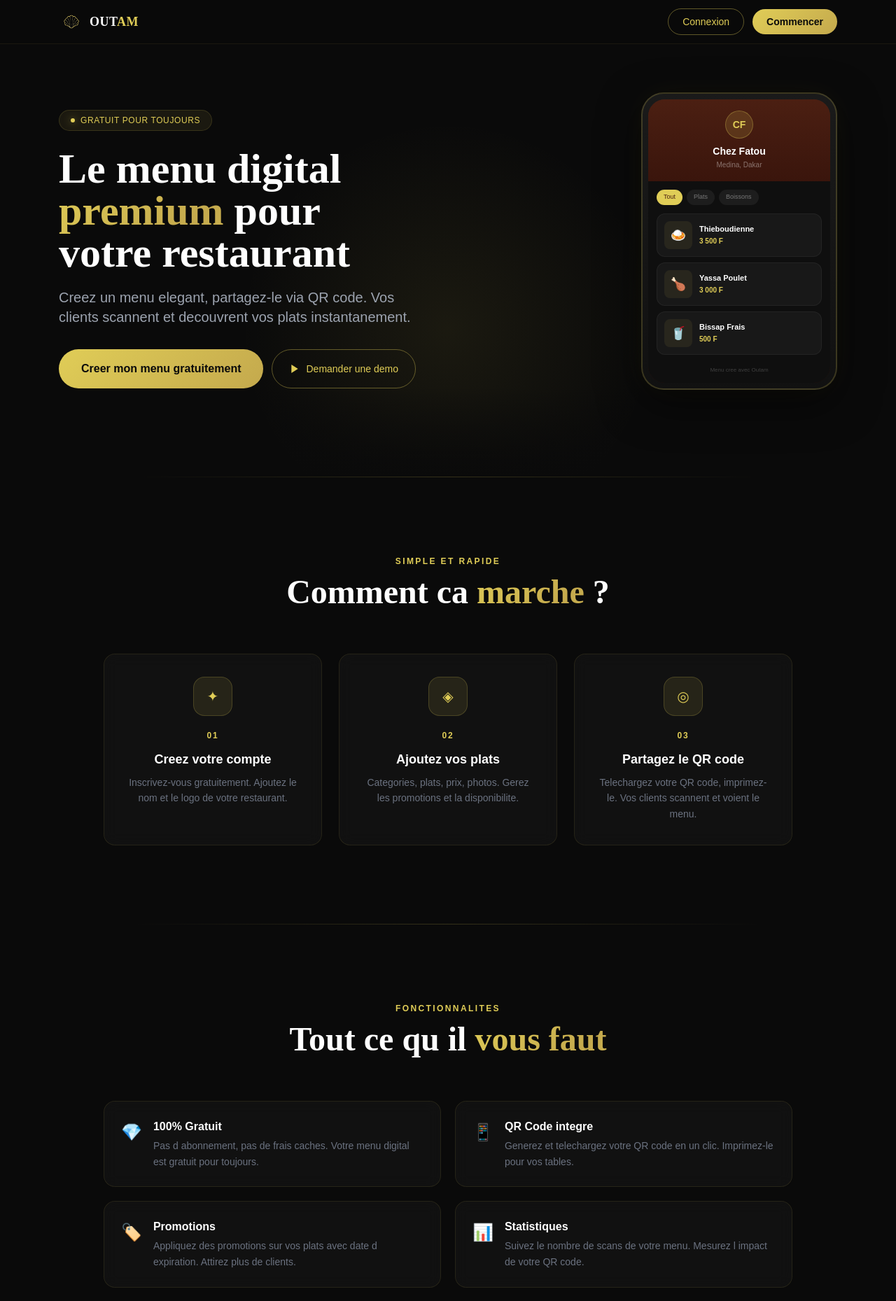
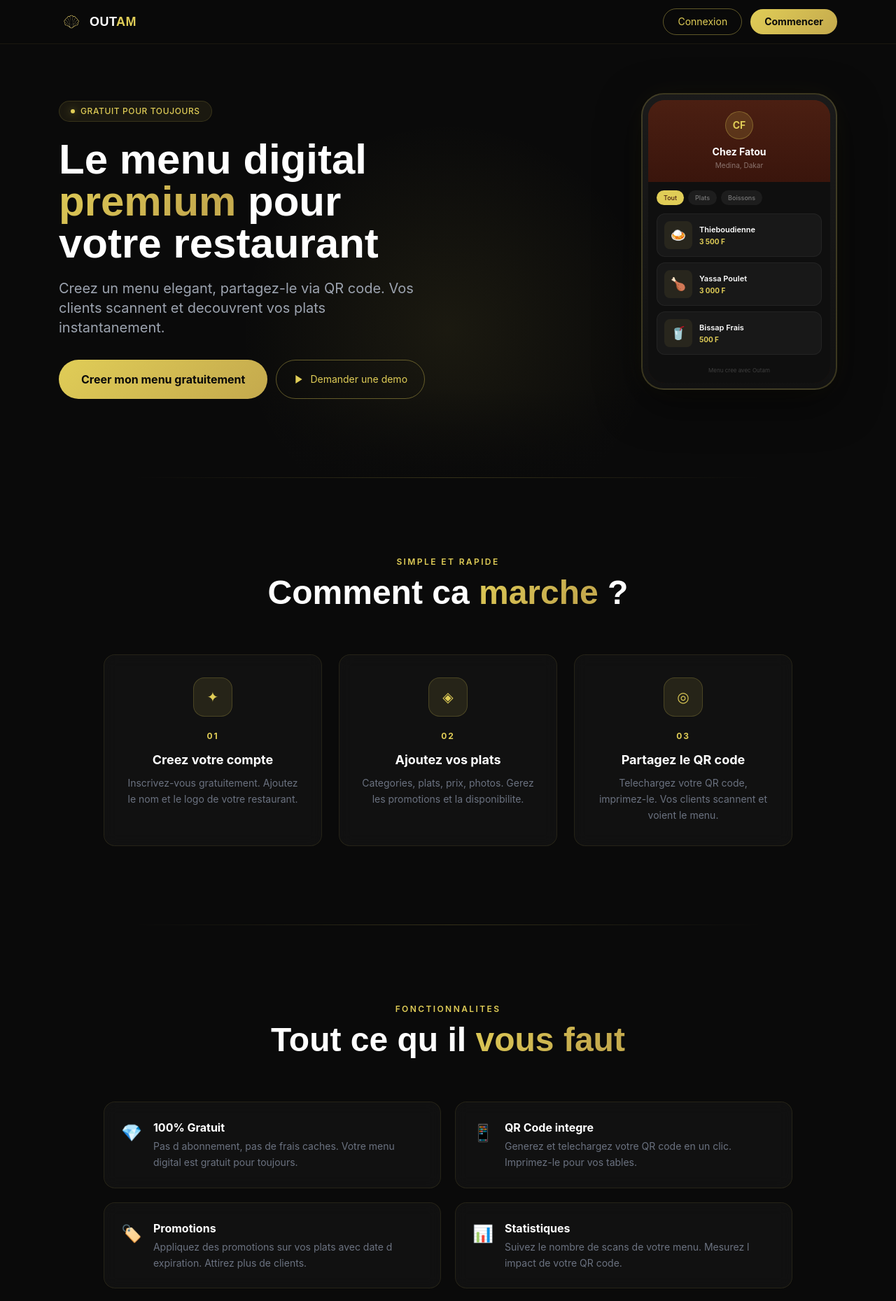
Before and after one commit to Bixen221/OUTAM, a Next.js app: page / in a window 1280 px wide. Shown: the top 1859 px of the page at 70% size. Built offline with nearby package versions, Linux system fonts and the light colour scheme.

Commit message:
Switch fonts to Inter + Montserrat

```diff
--- a/src/app/admin/analytics/page.tsx
+++ b/src/app/admin/analytics/page.tsx
@@ -85,7 +85,7 @@ export default function AdminAnalytics() {
       <div className="max-w-6xl mx-auto px-4 py-6">
         <div className="flex items-center justify-between mb-6">
           <div>
-            <h1 className="text-2xl font-bold" style={{ fontFamily: "'Playfair Display', serif" }}>Analytics globales</h1>
+            <h1 className="text-2xl font-bold" style={{ fontFamily: "'Montserrat', sans-serif" }}>Analytics globales</h1>
             <p className="text-gray-400 text-sm mt-0.5">Statistiques de toute la plateforme Outam</p>
           </div>
           <select value={period} onChange={(e) => setPeriod(e.target.value)} className="bg-white border border-gray-200 rounded-xl px-4 py-2 text-sm outline-none">
--- a/src/app/dashboard/analytics/page.tsx
+++ b/src/app/dashboard/analytics/page.tsx
@@ -81,7 +81,7 @@ export default function Analytics() {
         <div className="max-w-6xl mx-auto px-4 py-3 flex items-center justify-between">
           <Link href="/" className="flex items-center gap-2">
             <img src="/icon.png" alt="Outam" className="h-9 w-auto" />
-            <span className="font-bold text-lg tracking-wide hidden sm:inline" style={{ fontFamily: "'Playfair Display', serif" }}>OUT<span style={{ color: '#E0CD57' }}>AM</span></span>
+            <span className="font-bold text-lg tracking-wide hidden sm:inline" style={{ fontFamily: "'Montserrat', sans-serif" }}>OUT<span style={{ color: '#E0CD57' }}>AM</span></span>
           </Link>
           <div className="flex items-center gap-1 bg-gray-100 rounded-full p-1">
             <Link href="/dashboard" className="px-4 py-1.5 rounded-full text-xs font-medium text-gray-500 hover:text-gray-900 transition-colors">Menu</Link>
@@ -94,7 +94,7 @@ export default function Analytics() {
       <div className="max-w-6xl mx-auto px-4 py-6">
         <div className="flex items-center justify-between mb-6">
           <div>
-            <h1 className="text-2xl font-bold" style={{ fontFamily: "'Playfair Display', serif" }}>Analytics</h1>
+            <h1 className="text-2xl font-bold" style={{ fontFamily: "'Montserrat', sans-serif" }}>Analytics</h1>
             <p className="text-gray-400 text-sm mt-0.5">{restaurant?.name} — Statistiques de votre menu</p>
           </div>
           <select value={period} onChange={(e) => setPeriod(e.target.value)} className="bg-white border border-gray-200 rounded-xl px-4 py-2 text-sm outline-none focus:border-gray-400">
--- a/src/app/globals.css
+++ b/src/app/globals.css
@@ -2,10 +2,10 @@
 @tailwind components;
 @tailwind utilities;
 
-@import url('https://fonts.googleapis.com/css2?family=Outfit:wght@300;400;500;600;700;800&family=Playfair+Display:ital,wght@0,500;0,700;1,400&display=swap');
+@import url('https://fonts.googleapis.com/css2?family=Inter:wght@300;400;500;600;700;800&family=Montserrat:wght@400;500;600;700;800;900&display=swap');
 
 body {
-  font-family: 'Outfit', sans-serif;
+  font-family: 'Inter', sans-serif;
   background: #FAFAF8;
   color: #1A1917;
 }
--- a/src/app/page.tsx
+++ b/src/app/page.tsx
@@ -17,7 +17,7 @@ export default function Home() {
   }
 
   return (
-    <div className="min-h-screen bg-[#0A0A0A] text-white" style={{ fontFamily: "'Outfit', sans-serif" }}>
+    <div className="min-h-screen bg-[#0A0A0A] text-white" style={{ fontFamily: "'Inter', sans-serif" }}>
       <style jsx global>{`
         @keyframes fadeUp { from { opacity: 0; transform: translateY(30px); } to { opacity: 1; transform: translateY(0); } }
         @keyframes shimmer { 0% { background-position: -200% center; } 100% { background-position: 200% center; } }
@@ -54,7 +54,7 @@ export default function Home() {
         <div className="max-w-6xl mx-auto px-5 py-3 flex items-center justify-between">
           <Link href="/" className="flex items-center gap-2 flex-shrink-0">
             <img src="/icon.png" alt="Outam" className="h-9 w-auto" />
-            <span className="font-bold text-lg tracking-wide hidden sm:block" style={{ fontFamily: "'Playfair Display', serif" }}>OUT<span className="gold-text">AM</span></span>
+            <span className="font-bold text-lg tracking-wide hidden sm:block" style={{ fontFamily: "'Montserrat', sans-serif" }}>OUT<span className="gold-text">AM</span></span>
           </Link>
           <div className="flex items-center gap-3">
             <Link href="/auth/login" className="btn-outline rounded-full px-5 py-2 text-sm">Connexion</Link>
@@ -78,7 +78,7 @@ export default function Home() {
                   <span className="text-xs gold-text font-medium tracking-wider uppercase">Gratuit pour toujours</span>
                 </div>
               </div>
-              <h1 className={`text-4xl md:text-6xl font-bold leading-[1.1] mb-5 ${visible ? 'fade-up fade-up-d2' : 'opacity-0'}`} style={{ fontFamily: "'Playfair Display', serif" }}>
+              <h1 className={`text-4xl md:text-6xl font-bold leading-[1.1] mb-5 ${visible ? 'fade-up fade-up-d2' : 'opacity-0'}`} style={{ fontFamily: "'Montserrat', sans-serif" }}>
                 Le menu digital<br />
                 <span className="gold-gradient">premium</span> pour<br />
                 votre restaurant
@@ -141,7 +141,7 @@ export default function Home() {
         <div className="max-w-5xl mx-auto px-5">
           <div className="text-center mb-16">
             <p className="text-xs gold-text font-semibold tracking-[0.2em] uppercase mb-3">Simple et rapide</p>
-            <h2 className="text-3xl md:text-5xl font-bold" style={{ fontFamily: "'Playfair Display', serif" }}>Comment ca <span className="gold-gradient">marche</span> ?</h2>
+            <h2 className="text-3xl md:text-5xl font-bold" style={{ fontFamily: "'Montserrat', sans-serif" }}>Comment ca <span className="gold-gradient">marche</span> ?</h2>
           </div>
           <div className="grid md:grid-cols-3 gap-6">
             {[
@@ -169,7 +169,7 @@ export default function Home() {
         <div className="max-w-5xl mx-auto px-5">
           <div className="text-center mb-16">
             <p className="text-xs gold-text font-semibold tracking-[0.2em] uppercase mb-3">Fonctionnalites</p>
-            <h2 className="text-3xl md:text-5xl font-bold" style={{ fontFamily: "'Playfair Display', serif" }}>Tout ce qu il <span className="gold-gradient">vous faut</span></h2>
+            <h2 className="text-3xl md:text-5xl font-bold" style={{ fontFamily: "'Montserrat', sans-serif" }}>Tout ce qu il <span className="gold-gradient">vous faut</span></h2>
           </div>
           <div className="grid md:grid-cols-2 gap-5">
             {[
@@ -195,7 +195,7 @@ export default function Home() {
       <section className="py-20 md:py-28">
         <div className="max-w-4xl mx-auto px-5 text-center">
           <p className="text-xs gold-text font-semibold tracking-[0.2em] uppercase mb-3">Ils nous font confiance</p>
-          <h2 className="text-3xl md:text-4xl font-bold mb-12" style={{ fontFamily: "'Playfair Display', serif" }}>Les restaurants <span className="gold-gradient">senegalais</span> adoptent Outam</h2>
+          <h2 className="text-3xl md:text-4xl font-bold mb-12" style={{ fontFamily: "'Montserrat', sans-serif" }}>Les restaurants <span className="gold-gradient">senegalais</span> adoptent Outam</h2>
           <div className="grid md:grid-cols-3 gap-6">
             {[
               { name: 'Chez Fatou', loc: 'Medina, Dakar', quote: 'Mes clients adorent scanner le QR code. Plus besoin de menus papier.' },
@@ -222,7 +222,7 @@ export default function Home() {
         <div className="absolute inset-0"><div className="absolute top-1/2 left-1/2 -translate-x-1/2 -translate-y-1/2 w-[500px] h-[500px] rounded-full" style={{ background: 'radial-gradient(circle, rgba(224,205,87,0.06) 0%, transparent 70%)' }} /></div>
         <div className="relative max-w-3xl mx-auto px-5 text-center">
           <img src="/icon.png" alt="Outam" className="h-16 w-auto mx-auto mb-6" style={{ filter: 'drop-shadow(0 0 20px rgba(224,205,87,0.3))' }} />
-          <h2 className="text-3xl md:text-5xl font-bold mb-4" style={{ fontFamily: "'Playfair Display', serif" }}>Pret a <span className="gold-gradient">digitaliser</span><br />votre menu ?</h2>
+          <h2 className="text-3xl md:text-5xl font-bold mb-4" style={{ fontFamily: "'Montserrat', sans-serif" }}>Pret a <span className="gold-gradient">digitaliser</span><br />votre menu ?</h2>
           <p className="text-gray-500 text-lg mb-8 max-w-md mx-auto">Rejoignez les restaurants senegalais qui utilisent Outam. C est gratuit, pour toujours.</p>
           <div className="flex flex-col sm:flex-row gap-3 justify-center">
             <Link href="/auth/signup" className="btn-gold rounded-full px-10 py-4 text-base inline-block text-center">Commencer maintenant</Link>
@@ -236,7 +236,7 @@ export default function Home() {
         <div className="max-w-6xl mx-auto px-5 py-8 flex flex-col md:flex-row items-center justify-between gap-4">
           <div className="flex items-center gap-3">
             <img src="/icon.png" alt="Outam" className="h-8 w-auto" />
-            <span className="font-bold tracking-wide" style={{ fontFamily: "'Playfair Display', serif" }}>OUT<span className="gold-text">AM</span></span>
+            <span className="font-bold tracking-wide" style={{ fontFamily: "'Montserrat', sans-serif" }}>OUT<span className="gold-text">AM</span></span>
             <span className="text-gray-600 text-sm ml-2">Menus digitaux pour restaurants</span>
           </div>
           <p className="text-gray-600 text-xs">Fait par Babacar &middot; 2026</p>
@@ -250,7 +250,7 @@ export default function Home() {
             {demoSent ? (
               <div className="text-center">
                 <div className="text-4xl mb-4">✅</div>
-                <h3 className="font-bold text-xl mb-2" style={{ fontFamily: "'Playfair Display', serif" }}>Demande envoyee !</h3>
+                <h3 className="font-bold text-xl mb-2" style={{ fontFamily: "'Montserrat', sans-serif" }}>Demande envoyee !</h3>
                 <p className="text-gray-400 text-sm mb-6">Nous vous contacterons pour planifier votre demo. Merci de votre interet pour Outam.</p>
                 <button onClick={() => { setShowDemo(false); setDemoSent(false); setDemoForm({ name:'', address:'', phone:'', date:'', time:'' }); }} className="btn-gold rounded-full px-8 py-3 text-sm">Fermer</button>
               </div>
@@ -258,7 +258,7 @@ export default function Home() {
               <>
                 <div className="flex items-center justify-between mb-6">
                   <div>
-                    <h3 className="font-bold text-xl" style={{ fontFamily: "'Playfair Display', serif" }}>Demander une <span className="gold-text">demo</span></h3>
+                    <h3 className="font-bold text-xl" style={{ fontFamily: "'Montserrat', sans-serif" }}>Demander une <span className="gold-text">demo</span></h3>
                     <p className="text-gray-500 text-xs mt-1">Remplissez ce formulaire et nous vous contacterons</p>
                   </div>
                   <button onClick={() => setShowDemo(false)} className="w-8 h-8 rounded-full flex items-center justify-center text-gray-500 hover:text-white" style={{ background: 'rgba(255,255,255,0.05)' }}>&times;</button>
```
